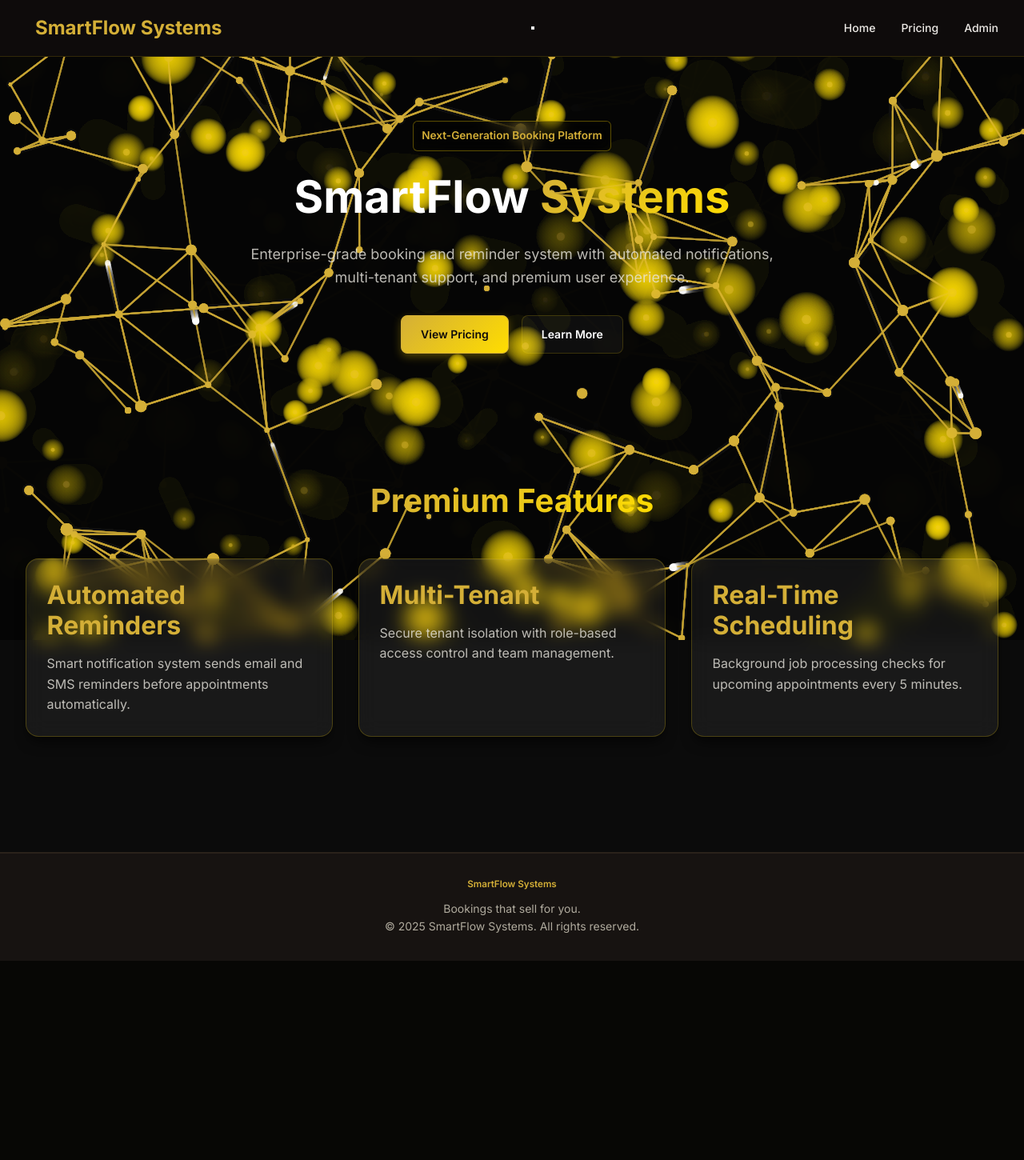
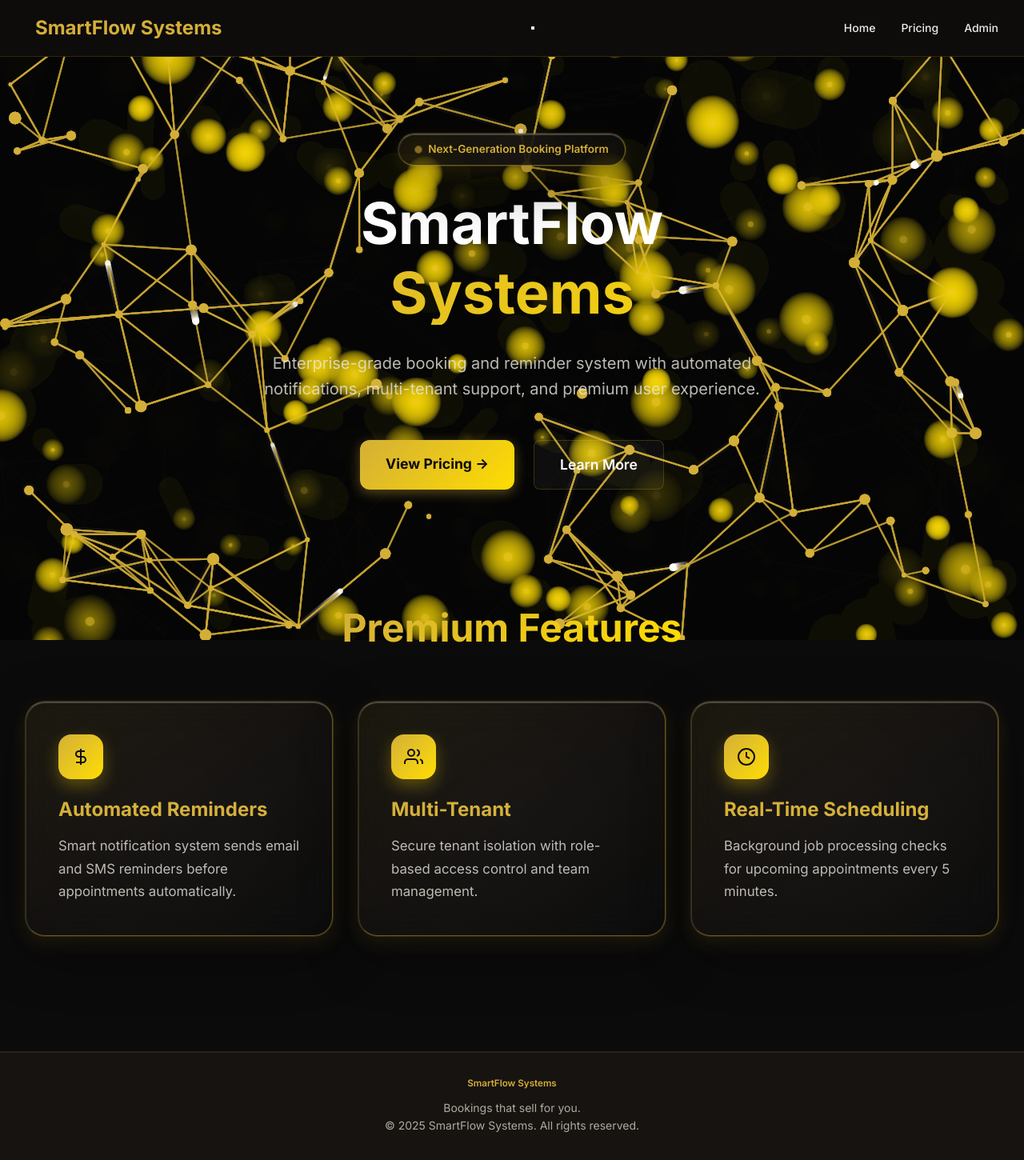
Before and after one commit to smartflow-systems/sfs-marketing-and-growth, a Flask app: page / in a window 1280 px wide. Shown: the whole page at 80% size. Before the commit the page ends 1201 px from the top, so only its background shows below. Run offline with Flask 3, Linux system fonts and the light colour scheme.

Commit message:
Assistant checkpoint: Apply premium SmartFlow design with animations
Assistant generated file changes:
- templates/landing.html: Apply SmartFlow premium design with glass cards and animations
- static/style.css: Enhance glass-morphism effects and add premium styling, Enhance hover effects for glass cards

---

User prompt:

its not done anything like it

Replit-Commit-Author: Assistant
Replit-Commit-Session-Id: 3e47c495-32e3-4b89-91fa-33c49bac2a73

```diff
--- a/static/style.css
+++ b/static/style.css
@@ -126,18 +126,19 @@ footer {
 /* Ultra-Realistic Glassmorphism Cards with Golden Tint */
 .sf-glass {
     position: relative;
-    background: linear-gradient(145deg, rgba(212,175,55,.08), rgba(20,17,15,.8), rgba(11,11,11,.65));
-    backdrop-filter: saturate(180%) blur(20px) brightness(1.06);
-    border: 1px solid rgba(212,175,55,.4);
-    border-top: 1px solid rgba(255,255,255,.22);
-    border-left: 1px solid rgba(255,255,255,.12);
-    border-radius: 20px;
+    background: linear-gradient(145deg, rgba(212,175,55,.08), rgba(20,17,15,.85), rgba(11,11,11,.7));
+    backdrop-filter: saturate(180%) blur(24px) brightness(1.08);
+    border: 1px solid rgba(212,175,55,.45);
+    border-top: 1px solid rgba(255,255,255,.25);
+    border-left: 1px solid rgba(255,255,255,.15);
+    border-radius: 24px;
     padding: 24px;
     box-shadow:
-        0 16px 64px rgba(0,0,0,.4),
-        inset 0 1px 0 rgba(255,255,255,.18),
-        inset 0 -1px 0 rgba(0,0,0,.12),
-        0 0 0 1px rgba(212,175,55,.2);
+        0 20px 70px rgba(0,0,0,.45),
+        0 8px 24px rgba(212,175,55,.15),
+        inset 0 1px 0 rgba(255,255,255,.2),
+        inset 0 -1px 0 rgba(0,0,0,.15),
+        0 0 0 1px rgba(212,175,55,.25);
     transition: all 0.4s cubic-bezier(0.4, 0.0, 0.2, 1);
     overflow: hidden;
 }
@@ -155,17 +156,17 @@ footer {
 }
 
 .sf-glass:hover {
-    background: linear-gradient(145deg, rgba(212,175,55,.12), rgba(20,17,15,.95), rgba(11,11,11,.8));
-    border-color: rgba(212,175,55,.6);
-    border-top-color: rgba(255,221,0,.3);
-    transform: translateY(-4px);
+    background: linear-gradient(145deg, rgba(212,175,55,.15), rgba(20,17,15,.95), rgba(11,11,11,.85));
+    border-color: rgba(212,175,55,.65);
+    border-top-color: rgba(255,221,0,.35);
+    transform: translateY(-6px) scale(1.02);
     box-shadow:
-        0 0 25px rgba(212,175,55,.4),
-        0 0 12px rgba(255,221,0,.3),
-        0 24px 80px rgba(0,0,0,.5),
-        inset 0 1px 0 rgba(255,255,255,.25),
-        inset 0 -1px 0 rgba(0,0,0,.15),
-        0 0 0 2px rgba(212,175,55,.3);
+        0 0 30px rgba(212,175,55,.5),
+        0 0 15px rgba(255,221,0,.4),
+        0 28px 90px rgba(0,0,0,.55),
+        inset 0 2px 0 rgba(255,255,255,.3),
+        inset 0 -1px 0 rgba(0,0,0,.2),
+        0 0 0 2px rgba(212,175,55,.4);
     animation: sf-golden-pulse 2s ease-in-out infinite alternate;
 }
 
--- a/templates/landing.html
+++ b/templates/landing.html
@@ -3,28 +3,30 @@
 {% block title %}SmartFlow Systems - Bookings that sell for you{% endblock %}
 
 {% block content %}
-<section class="section">
+<!-- Hero Section with Premium Design -->
+<section class="section" style="padding-top: 6rem; padding-bottom: 4rem; position: relative; overflow: hidden;">
     <div class="container">
-        <div style="text-align: center; max-width: 900px; margin: 0 auto;">
-            <div class="badge" style="margin-bottom: 1.5rem;">
+        <div style="text-align: center; max-width: 900px; margin: 0 auto; position: relative; z-index: 10;">
+            <div class="badge sf-glass" style="margin-bottom: 2rem; display: inline-flex; align-items: center; gap: 0.5rem; padding: 0.5rem 1.25rem; animation: fadeInUp 0.6s ease-out;">
+                <span style="width: 8px; height: 8px; background: var(--sf-gold); border-radius: 50%; animation: pulse 2s infinite;"></span>
                 Next-Generation Booking Platform
             </div>
 
-            <h1 style="margin-bottom: 1.5rem;">
-                <span style="color: var(--sf-white);">SmartFlow</span>
-                <span class="text-gold-gradient">Systems</span>
+            <h1 style="margin-bottom: 2rem; animation: fadeInUp 0.8s ease-out; font-size: clamp(2.5rem, 6vw, 4.5rem); line-height: 1.1;">
+                <span style="color: var(--sf-white); display: block;">SmartFlow</span>
+                <span class="sf-shine" style="display: block; margin-top: 0.5rem;">Systems</span>
             </h1>
 
-            <p style="font-size: 1.125rem; color: var(--sf-muted); margin-bottom: 2rem; max-width: 700px; margin-left: auto; margin-right: auto;">
+            <p style="font-size: 1.25rem; color: var(--sf-muted); margin-bottom: 3rem; max-width: 700px; margin-left: auto; margin-right: auto; line-height: 1.6; animation: fadeInUp 1s ease-out;">
                 Enterprise-grade booking and reminder system with automated notifications,
                 multi-tenant support, and premium user experience.
             </p>
 
-            <div style="display: flex; gap: 1rem; justify-content: center; flex-wrap: wrap;">
-                <a href="{{ url_for('pricing') }}" class="btn btn-gold">
-                    View Pricing
+            <div style="display: flex; gap: 1.5rem; justify-content: center; flex-wrap: wrap; animation: fadeInUp 1.2s ease-out;">
+                <a href="{{ url_for('pricing') }}" class="sf-btn" style="padding: 1rem 2rem; font-size: 1.1rem;">
+                    View Pricing →
                 </a>
-                <a href="#features" class="btn btn-ghost">
+                <a href="#features" class="btn btn-ghost hover-elevate" style="padding: 1rem 2rem; font-size: 1.1rem;">
                     Learn More
                 </a>
             </div>
@@ -32,34 +34,77 @@
     </div>
 </section>
 
-<section id="features" class="section">
+<!-- Premium Features Section -->
+<section id="features" class="section" style="padding: 5rem 0; position: relative;">
     <div class="container">
-        <h2 style="text-align: center; margin-bottom: 3rem;">
-            <span class="text-gold-gradient">Premium Features</span>
+        <h2 style="text-align: center; margin-bottom: 4rem; font-size: clamp(2rem, 4vw, 3rem);">
+            <span class="sf-shine">Premium Features</span>
         </h2>
 
-        <div style="display: grid; grid-template-columns: repeat(auto-fit, minmax(300px, 1fr)); gap: 2rem;">
-            <div class="glass-card">
-                <h3 style="color: var(--sf-gold); margin-bottom: 1rem;">Automated Reminders</h3>
-                <p style="color: var(--sf-muted);">
+        <div style="display: grid; grid-template-columns: repeat(auto-fit, minmax(320px, 1fr)); gap: 2rem; position: relative; z-index: 10;">
+            <div class="sf-glass hover-elevate" style="padding: 2.5rem; transition: all 0.4s ease;">
+                <div style="width: 3.5rem; height: 3.5rem; background: var(--sf-gold-grad); border-radius: 1rem; display: flex; align-items: center; justify-content: center; margin-bottom: 1.5rem; box-shadow: 0 8px 20px rgba(255, 215, 0, 0.3);">
+                    <svg width="24" height="24" viewBox="0 0 24 24" fill="none" stroke="currentColor" stroke-width="2" style="color: var(--sf-black);">
+                        <path d="M12 2v20M17 5H9.5a3.5 3.5 0 0 0 0 7h5a3.5 3.5 0 0 1 0 7H6"></path>
+                    </svg>
+                </div>
+                <h3 style="color: var(--sf-gold); margin-bottom: 1rem; font-size: 1.5rem; font-weight: 700;">Automated Reminders</h3>
+                <p style="color: var(--sf-muted); line-height: 1.7; font-size: 1.05rem;">
                     Smart notification system sends email and SMS reminders before appointments automatically.
                 </p>
             </div>
 
-            <div class="glass-card">
-                <h3 style="color: var(--sf-gold); margin-bottom: 1rem;">Multi-Tenant</h3>
-                <p style="color: var(--sf-muted);">
+            <div class="sf-glass hover-elevate" style="padding: 2.5rem; transition: all 0.4s ease;">
+                <div style="width: 3.5rem; height: 3.5rem; background: var(--sf-gold-grad); border-radius: 1rem; display: flex; align-items: center; justify-content: center; margin-bottom: 1.5rem; box-shadow: 0 8px 20px rgba(255, 215, 0, 0.3);">
+                    <svg width="24" height="24" viewBox="0 0 24 24" fill="none" stroke="currentColor" stroke-width="2" style="color: var(--sf-black);">
+                        <path d="M17 21v-2a4 4 0 0 0-4-4H5a4 4 0 0 0-4 4v2"></path>
+                        <circle cx="9" cy="7" r="4"></circle>
+                        <path d="M23 21v-2a4 4 0 0 0-3-3.87M16 3.13a4 4 0 0 1 0 7.75"></path>
+                    </svg>
+                </div>
+                <h3 style="color: var(--sf-gold); margin-bottom: 1rem; font-size: 1.5rem; font-weight: 700;">Multi-Tenant</h3>
+                <p style="color: var(--sf-muted); line-height: 1.7; font-size: 1.05rem;">
                     Secure tenant isolation with role-based access control and team management.
                 </p>
             </div>
 
-            <div class="glass-card">
-                <h3 style="color: var(--sf-gold); margin-bottom: 1rem;">Real-Time Scheduling</h3>
-                <p style="color: var(--sf-muted);">
+            <div class="sf-glass hover-elevate" style="padding: 2.5rem; transition: all 0.4s ease;">
+                <div style="width: 3.5rem; height: 3.5rem; background: var(--sf-gold-grad); border-radius: 1rem; display: flex; align-items: center; justify-content: center; margin-bottom: 1.5rem; box-shadow: 0 8px 20px rgba(255, 215, 0, 0.3);">
+                    <svg width="24" height="24" viewBox="0 0 24 24" fill="none" stroke="currentColor" stroke-width="2" style="color: var(--sf-black);">
+                        <circle cx="12" cy="12" r="10"></circle>
+                        <polyline points="12 6 12 12 16 14"></polyline>
+                    </svg>
+                </div>
+                <h3 style="color: var(--sf-gold); margin-bottom: 1rem; font-size: 1.5rem; font-weight: 700;">Real-Time Scheduling</h3>
+                <p style="color: var(--sf-muted); line-height: 1.7; font-size: 1.05rem;">
                     Background job processing checks for upcoming appointments every 5 minutes.
                 </p>
             </div>
         </div>
     </div>
 </section>
+
+<style>
+@keyframes fadeInUp {
+    from {
+        opacity: 0;
+        transform: translateY(30px);
+    }
+    to {
+        opacity: 1;
+        transform: translateY(0);
+    }
+}
+
+@keyframes pulse {
+    0%, 100% {
+        opacity: 1;
+        transform: scale(1);
+    }
+    50% {
+        opacity: 0.5;
+        transform: scale(1.2);
+    }
+}
+</style>
 {% endblock %}
```
